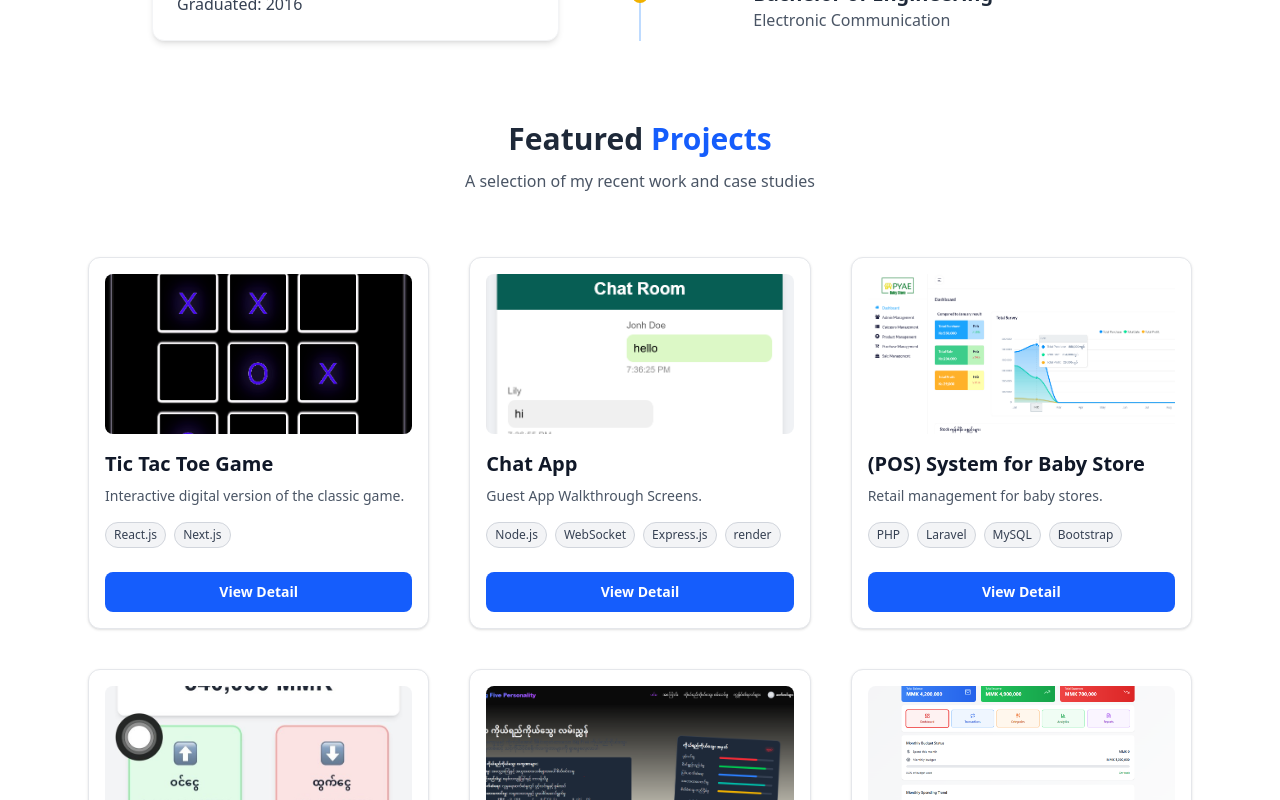
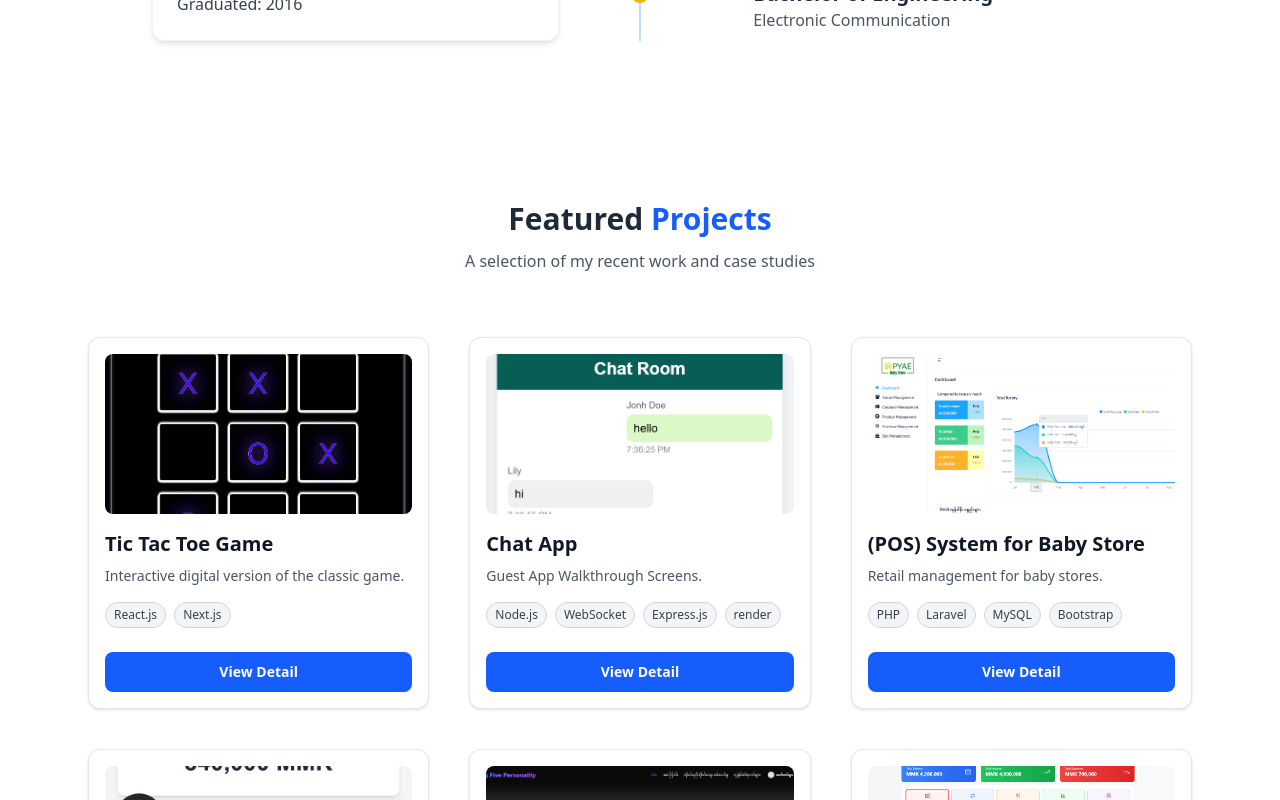
Before and after one commit to sungenyeint/portfolio, a Next.js app: page / in a window 1280 px wide. Shown: the part 2440-3240 px from the top of the page. Built offline with nearby package versions, Linux system fonts and the light colour scheme.

Commit message:
fix nav NG

```diff
--- a/src/components/Projects.tsx
+++ b/src/components/Projects.tsx
@@ -1,8 +1,8 @@
 "use client";
 
 import Image from "next/image";
-import { motion } from "framer-motion";
-import { useState } from "react";
+import { motion, useInView, useAnimation } from "framer-motion";
+import { useEffect, useRef, useState } from "react";
 
 const PROJECTS = [
   {
@@ -26,7 +26,8 @@ const PROJECTS = [
   {
     title: "(POS) System for Baby Store",
     description: "Retail management for baby stores.",
-    detail: "The Baby Store POS system is a comprehensive solution designed to streamline sales, inventory management, and purchase tracking specifically tailored for baby product retail businesses. This system provides an intuitive interface and advanced reporting tools to help store owners efficiently manage daily operations and make informed business decisions.",
+    detail:
+      "The Baby Store POS system is a comprehensive solution designed to streamline sales, inventory management, and purchase tracking specifically tailored for baby product retail businesses. This system provides an intuitive interface and advanced reporting tools to help store owners efficiently manage daily operations and make informed business decisions.",
     technologies: ["PHP", "Laravel", "MySQL", "Bootstrap"],
     image: "pos-system.png",
     link: "#",
@@ -96,6 +97,14 @@ interface Project {
 }
 
 export default function Projects() {
+  const ref = useRef(null);
+  const inView = useInView(ref, { once: true, margin: "-100px" });
+  const controls = useAnimation();
+  useEffect(() => {
+    if (inView) {
+      controls.start({ opacity: 1, y: 0 });
+    }
+  }, [inView, controls]);
   const [modalOpen, setModalOpen] = useState(false);
   const [selectedProject, setSelectedProject] = useState<Project | null>(null);
 
@@ -111,10 +120,12 @@ export default function Projects() {
 
   return (
     <motion.section
-      className="flex flex-col md:flex-row items-center justify-center w-full"
-      initial={{ opacity: 0.3, y: 60 }}
-      animate={{ opacity: 1, y: 0 }}
-      transition={{ duration: 1.5, ease: "easeOut" }}
+      id="projects"
+      className="py-20"
+      ref={ref}
+      initial={{ opacity: 0, y: 60 }}
+      animate={controls}
+      transition={{ duration: 1, ease: "easeOut" }}
     >
       <div className="max-w-6xl mx-auto px-6">
         {/* Section Header */}
```
